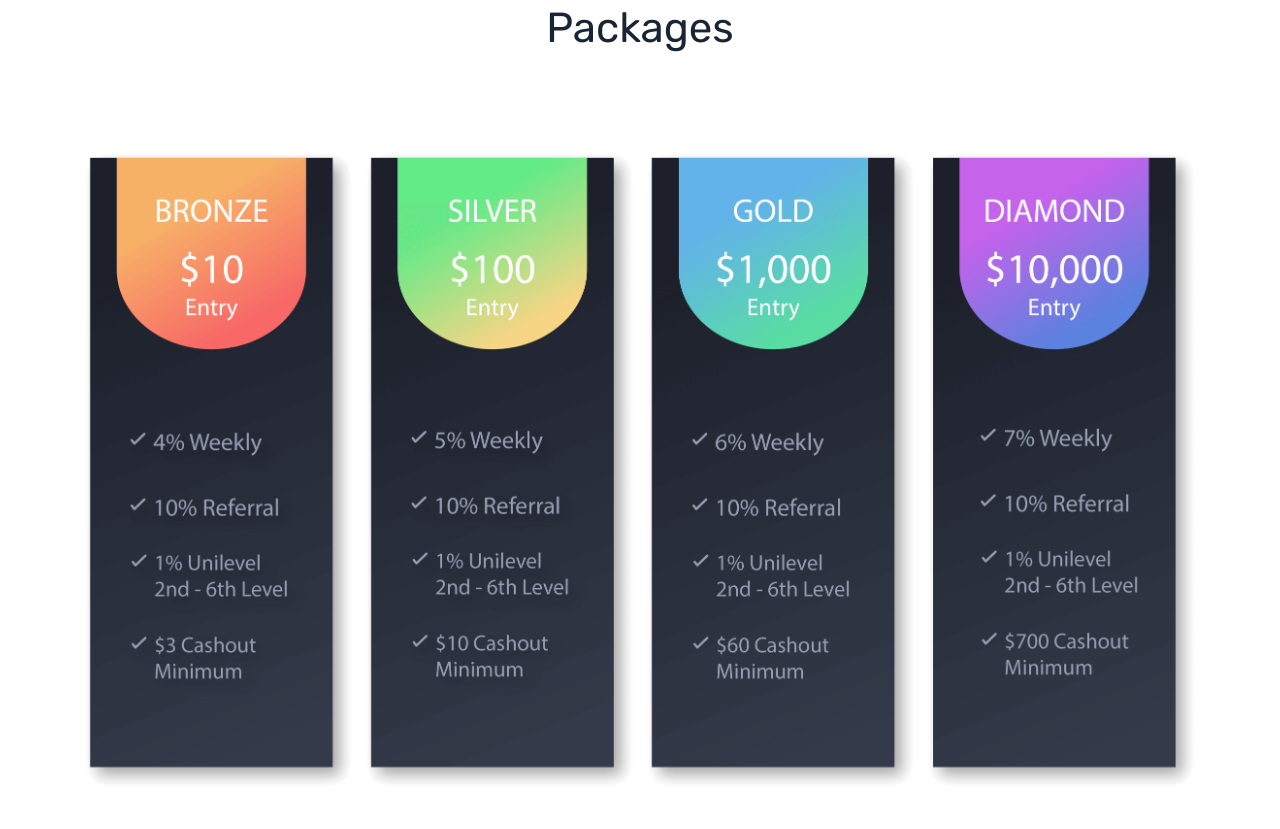
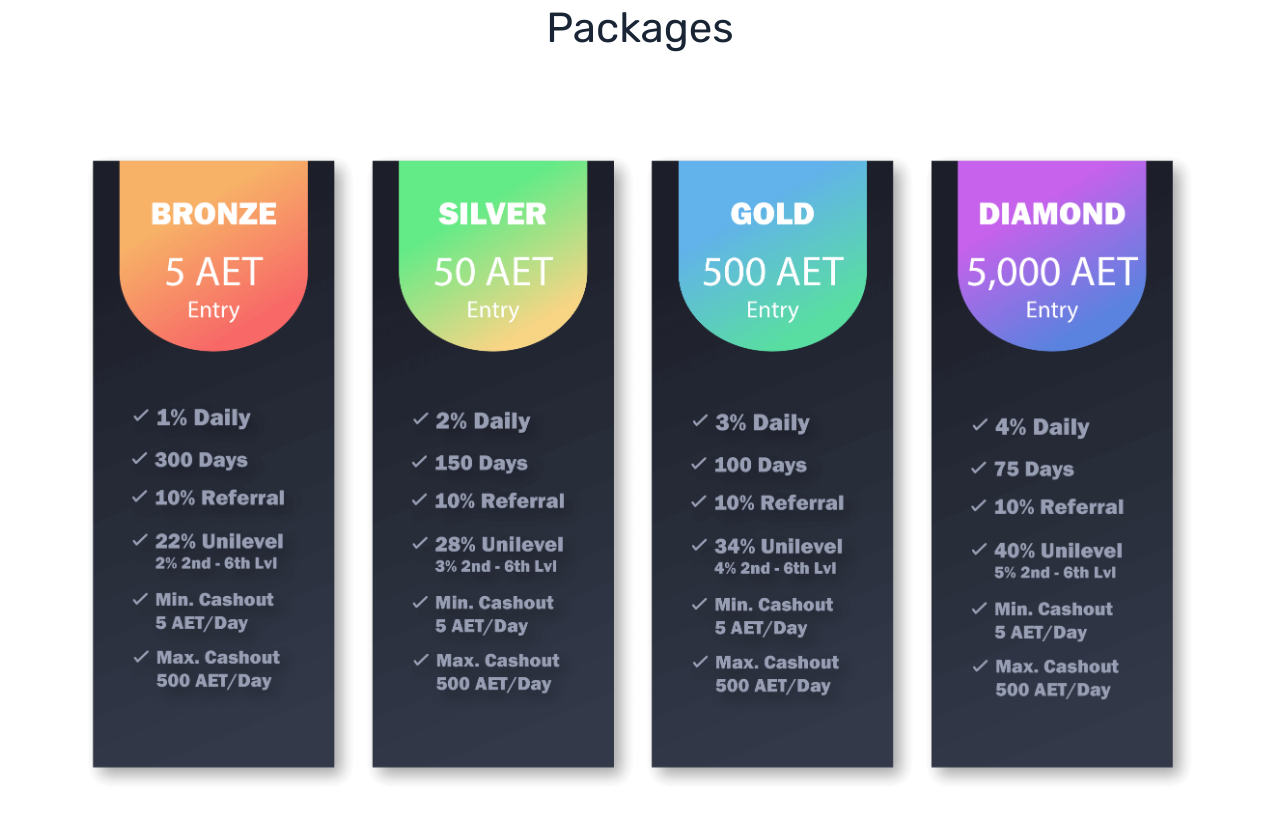
Before and after one commit to aetsite/aetsite.github.io, a plain HTML site: page index.html in a window 1280 px wide. Shown: the part 5331-6160 px from the top of the page. Drawn offline with Linux system fonts and the light colour scheme.

Commit message:
Adjusted Package Entry

```diff
--- a/index.html
+++ b/index.html
@@ -301,7 +301,7 @@
                 <h2>Packages</h2>
             </div>
             <div class="col-md-12 mb-100">
-                <img src="assets/img/pricelist.png" alt="...">
+                <img src="assets/img/packages.png" alt="...">
             </div>
         </div>
     </div>
```
Also changed, not shown: assets/img/packages.png (added), assets/img/pricelist.png (deleted), 1 other file.
